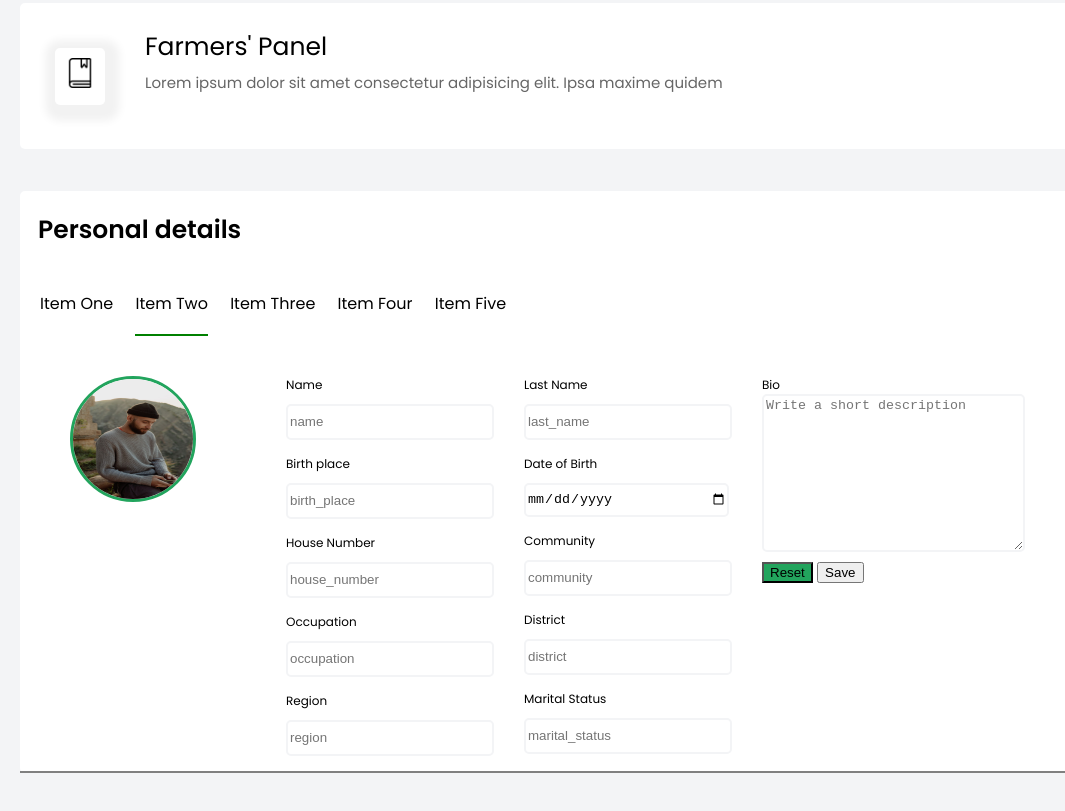
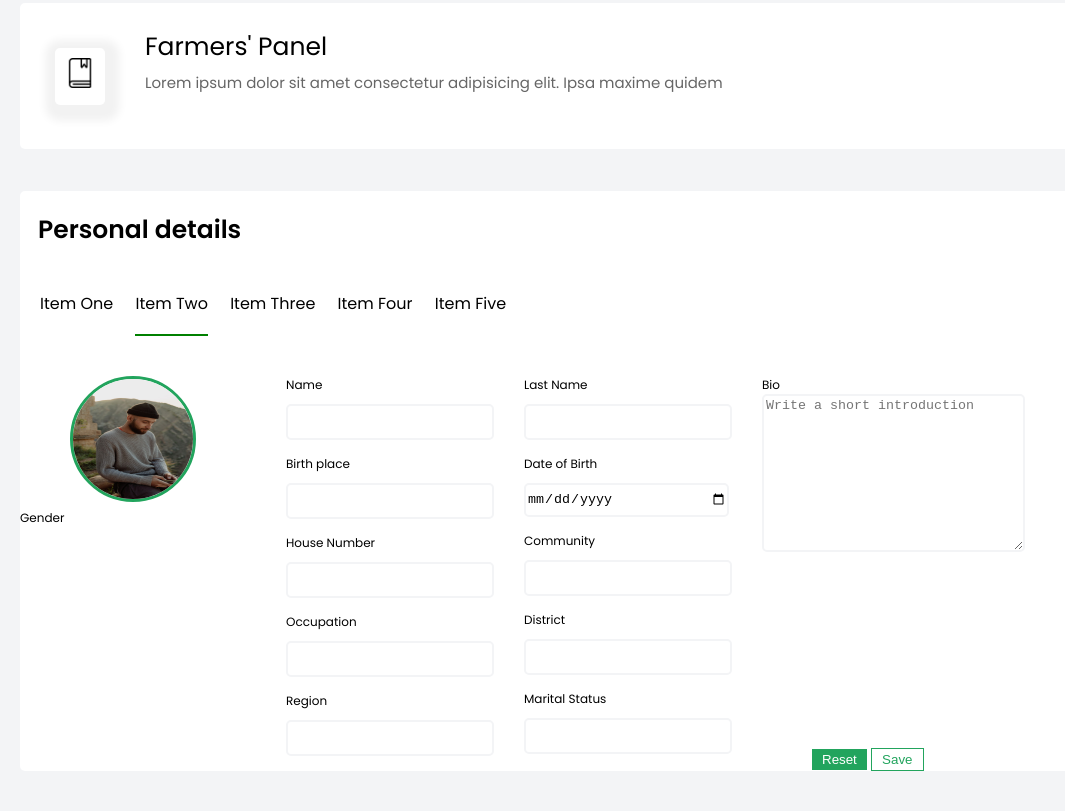
Before and after one commit to hagansamuel6/coding-challenge, a plain HTML site: page index.html in a window 1280 px wide. Shown: the part 947-1758 px from the top of the page, without its empty margins (0-1065 px from the left). Drawn offline with Linux system fonts and the light colour scheme; files whose address does not match are found by name.

Commit message:
form changes

```diff
--- a/index.html
+++ b/index.html
@@ -111,47 +111,43 @@
 
             <div class="personal_details_form">
               <form action="" class="personal_details_form">
-                <!-- picture upload -->
-                <div class="picture_upload">
-                    <img src="assets/user_images/man.jpg" alt="">
+                <div>
+                  <!-- picture upload -->
+                  <div class="picture_upload">
+                    <img src="assets/user_images/man.jpg" alt="" />
+                  </div>
+                  <!-- ./end-picture upload -->
+
+                  <!-- select gender -->
+                  <div>
+                    <label for="gender">Gender</label>
+                  </div>
+                  <!-- ./select gender -->
                 </div>
-                <!-- ./end-picture upload -->
 
-                <!-- form first pat -->
+                <!-- form first part -->
                 <div class="first_section">
                   <div>
                     <label for="name">Name</label>
-                    <input id="name" type="text" placeholder="name" />
+                    <input id="name" type="text" />
                   </div>
                   <div>
                     <label for="birth_place">Birth place</label>
-                    <input
-                      id="birth_place"
-                      type="text"
-                      placeholder="birth_place"
-                    />
+                    <input id="birth_place" type="text" />
                   </div>
                   <div>
                     <label for="house_number">House Number</label>
-                    <input
-                      id="house_number"
-                      type="text"
-                      placeholder="house_number"
-                    />
+                    <input id="house_number" type="text" />
                   </div>
 
                   <div class="">
                     <label for="occupation">Occupation</label>
-                    <input
-                      id="occupation"
-                      type="text"
-                      placeholder="occupation"
-                    />
+                    <input id="occupation" type="text" />
                   </div>
 
                   <div>
                     <label for="region">Region</label>
-                    <input id="region" type="text" placeholder="region" />
+                    <input id="region" type="text" />
                   </div>
                 </div>
                 <!--end second part-->
@@ -160,33 +156,25 @@
                 <div class="third_section">
                   <div>
                     <label for="last_name">Last Name</label>
-                    <input id="last_name" type="text" placeholder="last_name" />
+                    <input id="last_name" type="text" />
                   </div>
                   <div>
                     <label for="date_of_birth">Date of Birth</label>
-                    <input
-                      id="date_of_birth"
-                      type="date"
-                      placeholder="date_of_birth"
-                    />
+                    <input id="date_of_birth" type="date" />
                   </div>
                   <div>
                     <label for="community">Community</label>
-                    <input id="community" type="text" placeholder="community" />
+                    <input id="community" type="text" />
                   </div>
 
                   <div>
                     <label for="district">District</label>
-                    <input id="district" type="text" placeholder="district" />
+                    <input id="district" type="text" />
                   </div>
 
                   <div>
                     <label for="marital_status">Marital Status</label>
-                    <input
-                      id="marital_status"
-                      type="text"
-                      placeholder="marital_status"
-                    />
+                    <input id="marital_status" type="text" />
                   </div>
                 </div>
                 <!--end third part-->
@@ -195,12 +183,18 @@
                 <div class="fourth_section">
                   <div>
                     <label for="last_name">Bio</label>
-                    <textarea name="bio" id="" cols="30" rows="10" placeholder="Write a short description"></textarea>
+                    <textarea
+                      name="bio"
+                      id=""
+                      cols="30"
+                      rows="10"
+                      placeholder="Write a short introduction"
+                    ></textarea>
                   </div>
 
                   <div>
-                    <button class="save-button">Reset</button>
-                    <button>Save</button>
+                    <button class="reset-button">Reset</button>
+                    <button class="save-button">Save</button>
                   </div>
                 </div>
                 <!--end fourth part-->
--- a/sass/_buttons.scss
+++ b/sass/_buttons.scss
@@ -1,3 +1,14 @@
+.reset-button {
+    color: var(--white);
+    background-color: var(--green);
+    padding: 3px 10px 3px 10px;
+    border: none;
+    margin-left: 50px;
+}
+
 .save-button {
-    background-color: var(--green);
+    background-color: var(--white);
+    color: var(--green);
+    padding: 3px 10px 3px 10px;
+    border: 1px solid var(--green);
 }
--- a/sass/_form_styles.scss
+++ b/sass/_form_styles.scss
@@ -29,6 +29,9 @@
     }
 
     .fourth_section {
+        display: flex;
+        flex-direction: column;
+        justify-content: space-between;
         margin-left: 30px;
     }
 
--- a/sass/_layout.scss
+++ b/sass/_layout.scss
@@ -106,10 +106,7 @@
 
   }
 
+  .tabbed_section {
 
-
-
-  .tabbed_section {
-    border-bottom: 2px solid gray;
   }
 }
```
Also changed, not shown: css/style.css, 1 other file.
